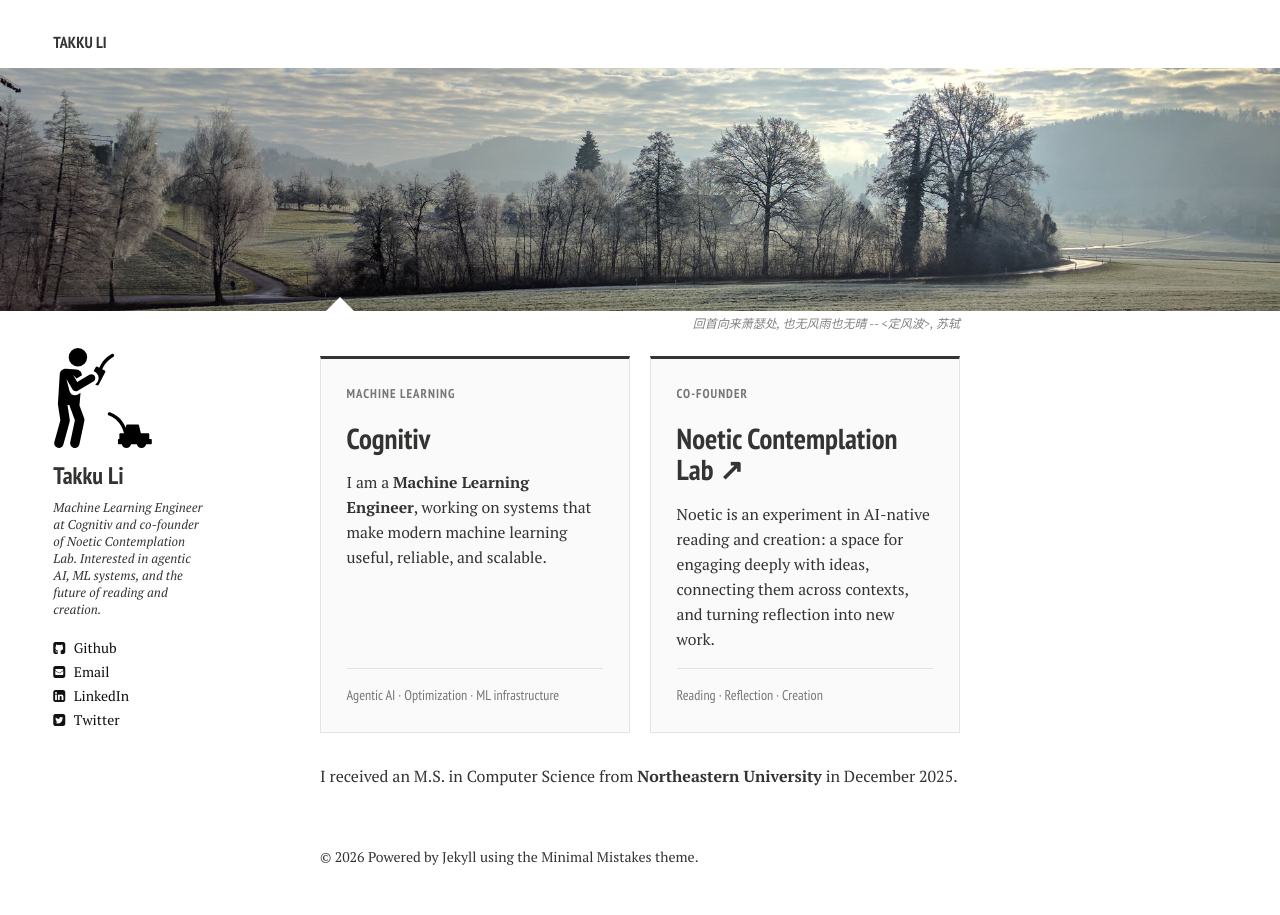
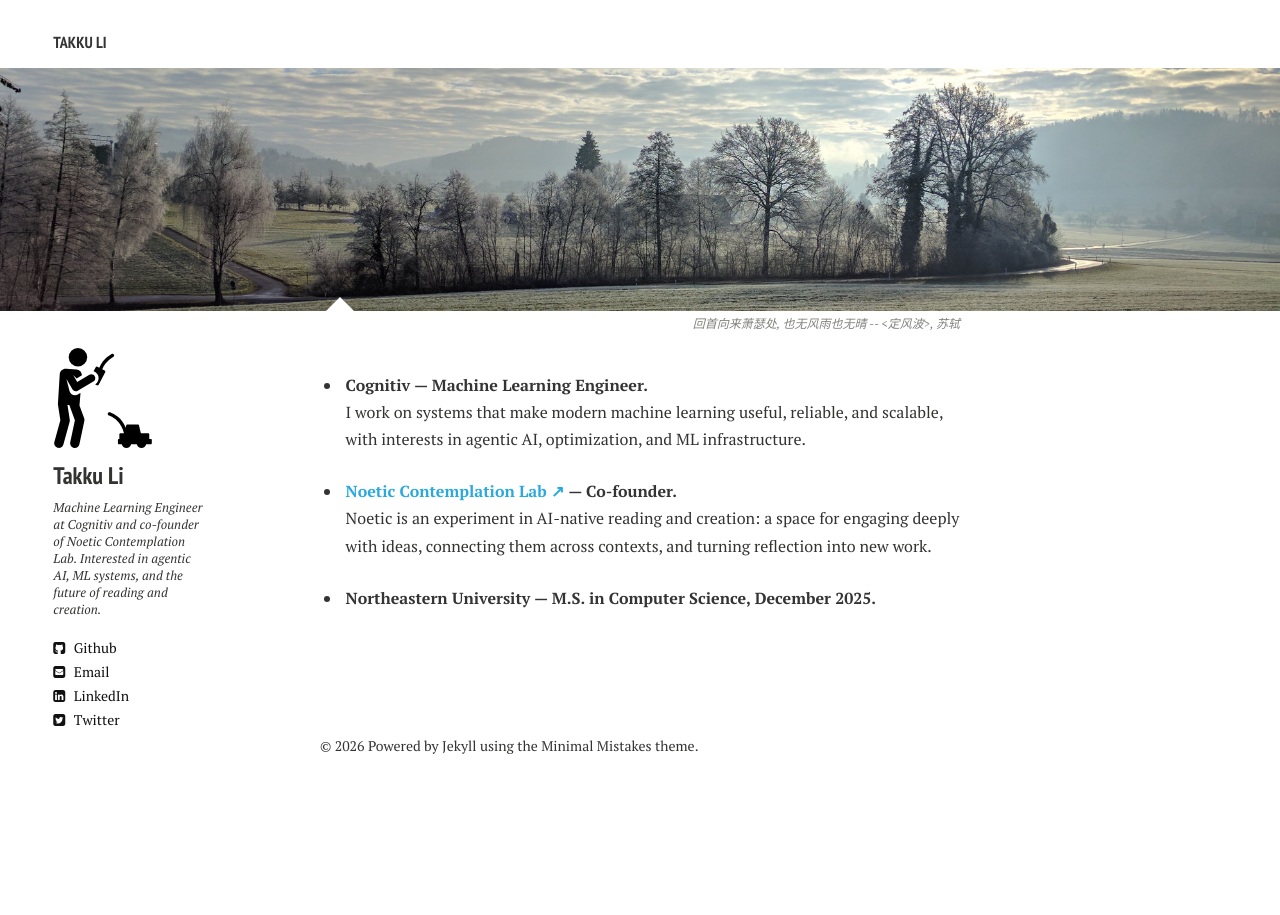
Before and after one commit to takkujunjieli/takkujunjieli.github.io, a Jekyll site: the page built from index.md, in a window 1280 px wide. Built offline with Jekyll 4.4.1, drawn with Linux system fonts in a browser that asks for light colours; nearby versions of some CDN libraries.

Commit message:
Use spaced bullet points for experience

```diff
--- a/_includes/_head.html
+++ b/_includes/_head.html
@@ -68,7 +68,7 @@
 <!-- For all browsers -->
 <link rel="stylesheet" href="{{ site.url }}/assets/css/main.min.css">
 <link rel="stylesheet" href="{{ site.url }}/assets/academicons.css" />
-<link rel="stylesheet" href="{{ site.url }}/assets/css/experience-cards.css" />
+<link rel="stylesheet" href="{{ site.url }}/assets/css/experience-list.css" />
 
 <meta http-equiv="cleartype" content="on">
 
--- a/assets/css/experience-cards.css
+++ /dev/null
@@ -1,54 +0,0 @@
-.experience-cards {
-  display: flex;
-  gap: 1.25rem;
-  margin: .5rem 0 2rem;
-}
-
-.experience-card {
-  background: #fafafa;
-  border: 1px solid #e3e3e3;
-  border-top: 3px solid #343434;
-  box-sizing: border-box;
-  display: flex;
-  flex: 1 1 0;
-  flex-direction: column;
-  min-width: 0;
-  padding: 1.6rem;
-}
-
-.experience-card h2 {
-  font-size: 1.8rem;
-  line-height: 1.1;
-  margin: .1rem 0 1rem;
-}
-
-.experience-card h2 a { color: #343434; }
-.experience-card h2 a:hover { color: #2aa9df; }
-
-.experience-card p {
-  font-size: .98rem;
-  line-height: 1.6;
-  margin: 0 0 1rem;
-}
-
-.experience-card .experience-label {
-  color: #777;
-  font-family: 'PT Sans Narrow', sans-serif;
-  font-size: .8rem;
-  font-weight: 700;
-  letter-spacing: .08em;
-  text-transform: uppercase;
-}
-
-.experience-card .experience-tags {
-  border-top: 1px solid #e3e3e3;
-  color: #777;
-  font-family: 'PT Sans Narrow', sans-serif;
-  font-size: .88rem;
-  margin: auto 0 0;
-  padding-top: .9rem;
-}
-
-@media (max-width: 720px) {
-  .experience-cards { flex-direction: column; }
-}
--- /dev/null
+++ b/assets/css/experience-list.css
@@ -0,0 +1,14 @@
+.experience-list {
+  margin: 1.5rem 0 0;
+  padding-left: 1.35rem;
+}
+
+.experience-list li {
+  line-height: 1.7;
+  margin-bottom: 1.55rem;
+  padding-left: .25rem;
+}
+
+.experience-list strong { color: #343434; }
+
+.experience-list a { color: #2aa9df; }
--- a/index.md
+++ b/index.md
@@ -8,22 +8,16 @@ image:
   title: "回首向来萧瑟处, 也无风雨也无晴 -- <定风波>, 苏轼"
 ---
 
-<div class="experience-cards">
-  <section class="experience-card">
-    <p class="experience-label">Machine Learning</p>
-    <h2>Cognitiv</h2>
-    <p>I am a <b>Machine Learning Engineer</b>, working on systems that make modern machine learning useful, reliable, and scalable.</p>
-    <p class="experience-tags">Agentic AI · Optimization · ML infrastructure</p>
-  </section>
-
-  <section class="experience-card">
-    <p class="experience-label">Co-founder</p>
-    <h2><a href="https://noetic-contemplation-lab.vercel.app" target="_blank" rel="noopener">Noetic Contemplation Lab ↗</a></h2>
-    <p>Noetic is an experiment in AI-native reading and creation: a space for engaging deeply with ideas, connecting them across contexts, and turning reflection into new work.</p>
-    <p class="experience-tags">Reading · Reflection · Creation</p>
-  </section>
-</div>
-
-<p>
-I received an M.S. in Computer Science from <b>Northeastern University</b> in December 2025.
-</p>
+<ul class="experience-list">
+  <li>
+    <strong>Cognitiv — Machine Learning Engineer.</strong><br>
+    I work on systems that make modern machine learning useful, reliable, and scalable, with interests in agentic AI, optimization, and ML infrastructure.
+  </li>
+  <li>
+    <strong><a href="https://noetic-contemplation-lab.vercel.app" target="_blank" rel="noopener">Noetic Contemplation Lab ↗</a> — Co-founder.</strong><br>
+    Noetic is an experiment in AI-native reading and creation: a space for engaging deeply with ideas, connecting them across contexts, and turning reflection into new work.
+  </li>
+  <li>
+    <strong>Northeastern University — M.S. in Computer Science, December 2025.</strong>
+  </li>
+</ul>
```
